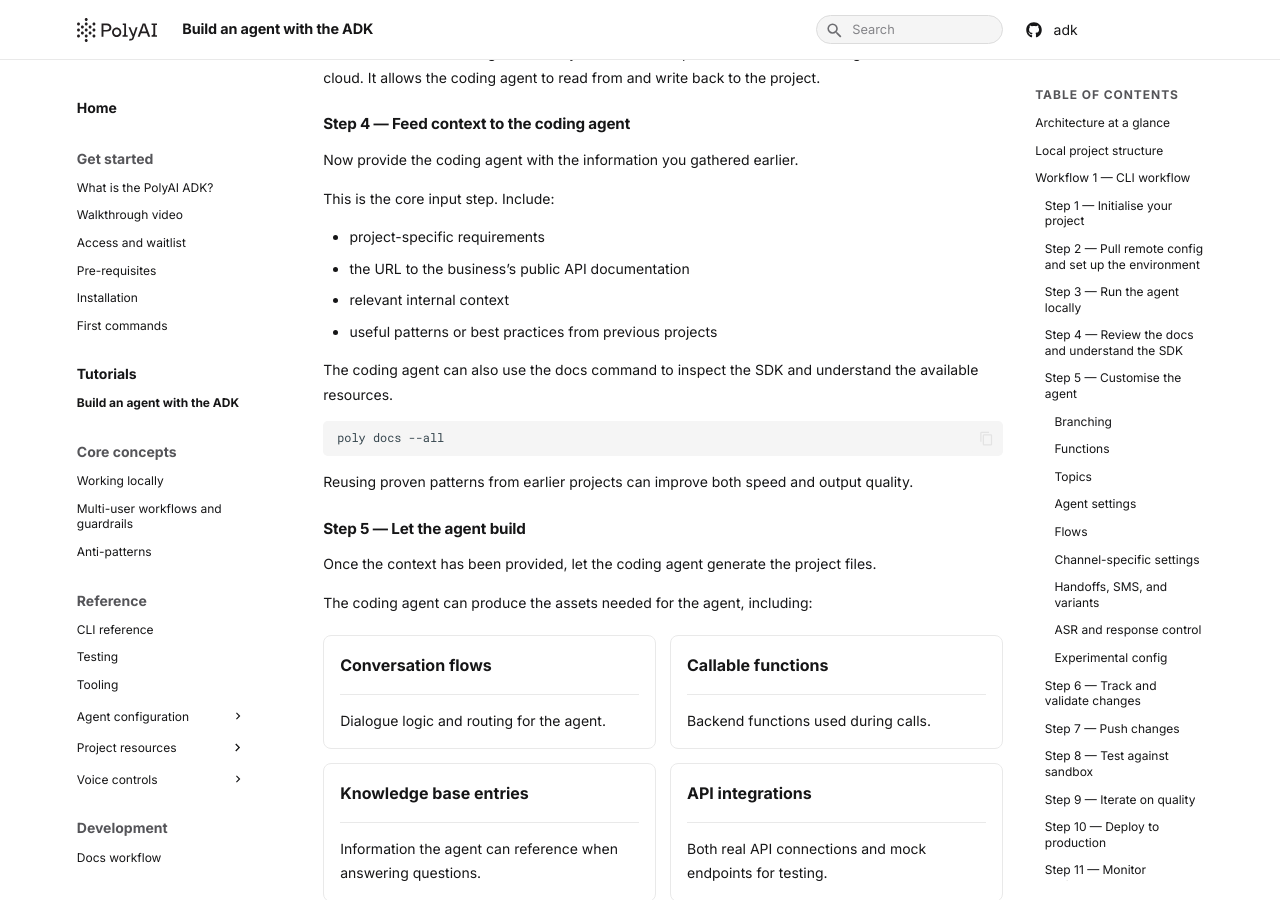
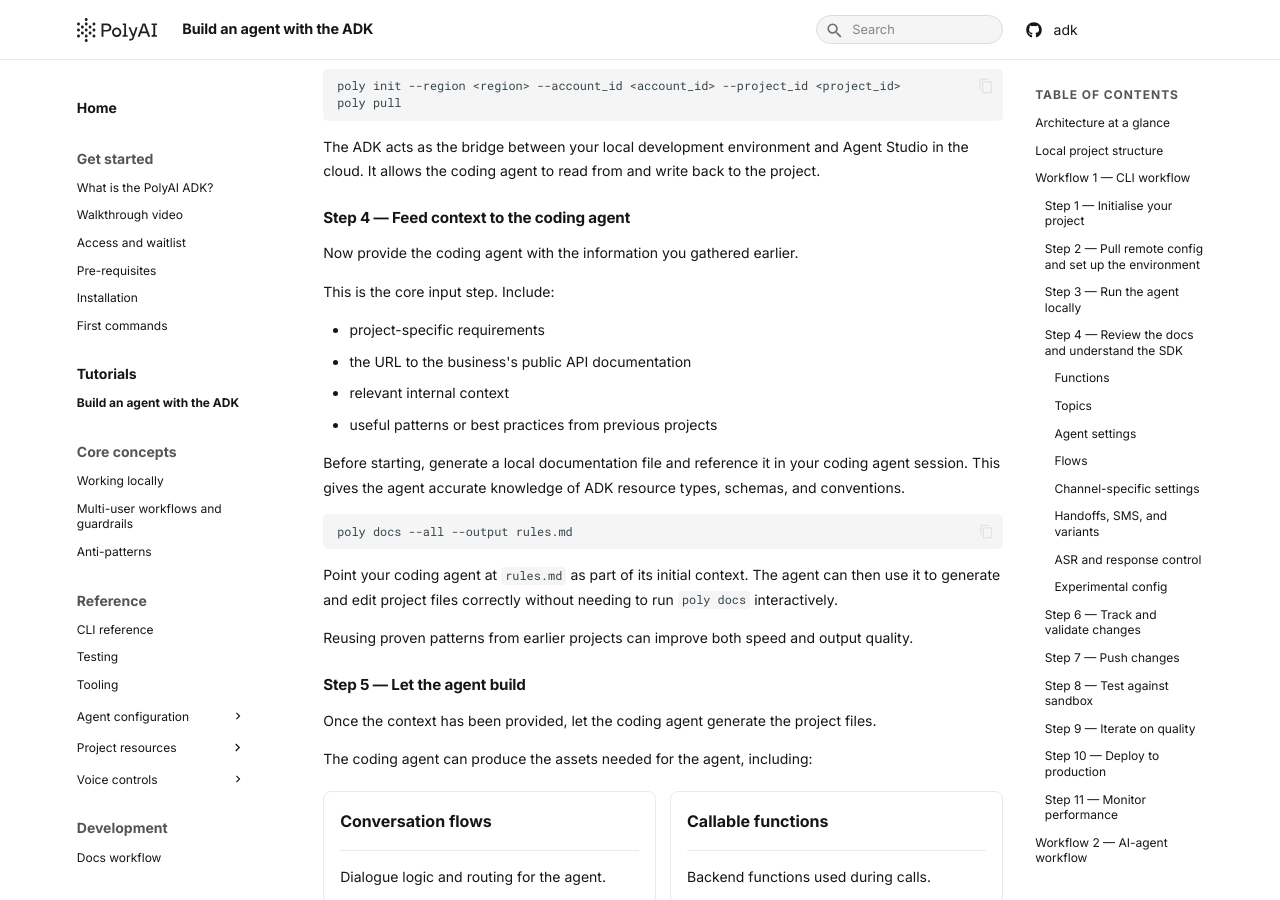
Before and after one commit to polyai/adk, an MkDocs documentation site: the page built from docs/docs/tutorials/build-an-agent.md, in a window 1280 px wide and 900 px high, scrolled down 6833 px. Built offline with MkDocs 1.6.1 and Material for MkDocs 9.7.7, drawn with Linux system fonts in a browser that asks for light colours; some of the changed text lies outside the part shown.

Commit message:
update information on docs --all

````diff
--- a/docs/docs/tutorials/build-an-agent.md
+++ b/docs/docs/tutorials/build-an-agent.md
@@ -146,6 +146,13 @@
 ~~~
 
 Resource-specific documentation is available for agent settings, voice settings, chat settings, flows, functions, topics, entities, handoffs, variants, SMS templates, variables, speech recognition, response control, and experimental config.
+
+To write the output to a file for use with an AI coding tool, run:
+~~~bash
+poly docs --all --output rules.md
+~~~bash
+
+Reference `rules.md` in your coding agent context to give it accurate knowledge of ADK resource types and conventions.
 
 ### Step 5 — Customise the agent
 
@@ -343,15 +350,16 @@
 This is the core input step. Include:
 
 - project-specific requirements
-- the URL to the business’s public API documentation
+- the URL to the business's public API documentation
 - relevant internal context
 - useful patterns or best practices from previous projects
 
-The coding agent can also use the docs command to inspect the SDK and understand the available resources.
+Before starting, generate a local documentation file and reference it in your coding agent session. This gives the agent accurate knowledge of ADK resource types, schemas, and conventions.
+```bash
+poly docs --all --output rules.md
+```
 
-~~~bash
-poly docs --all
-~~~
+Point your coding agent at `rules.md` as part of its initial context. The agent can then use it to generate and edit project files correctly without needing to run `poly docs` interactively.
 
 Reusing proven patterns from earlier projects can improve both speed and output quality.
 
````
Also changed, not shown: docs/docs/reference/cli.md (+4 -2 lines), docs/docs/reference/tooling.md (+10 -0 lines).
